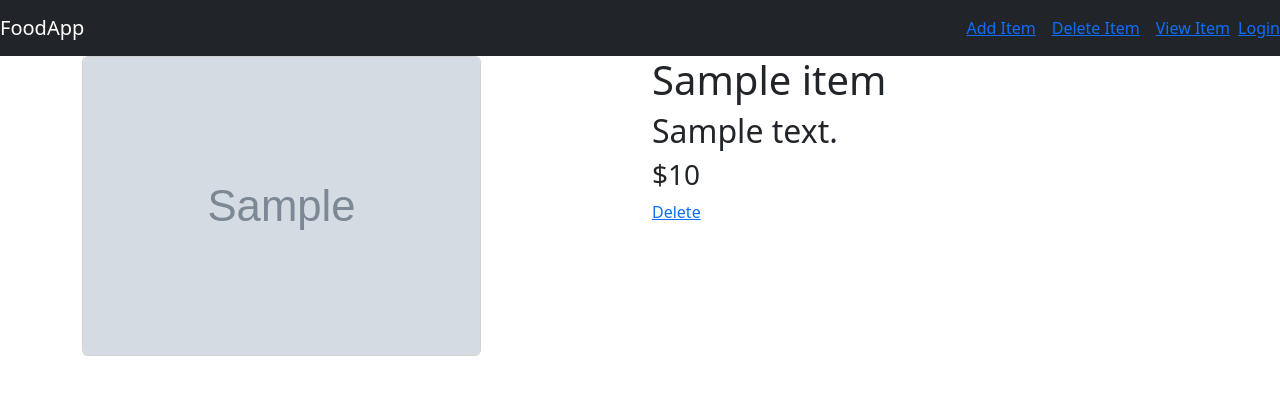
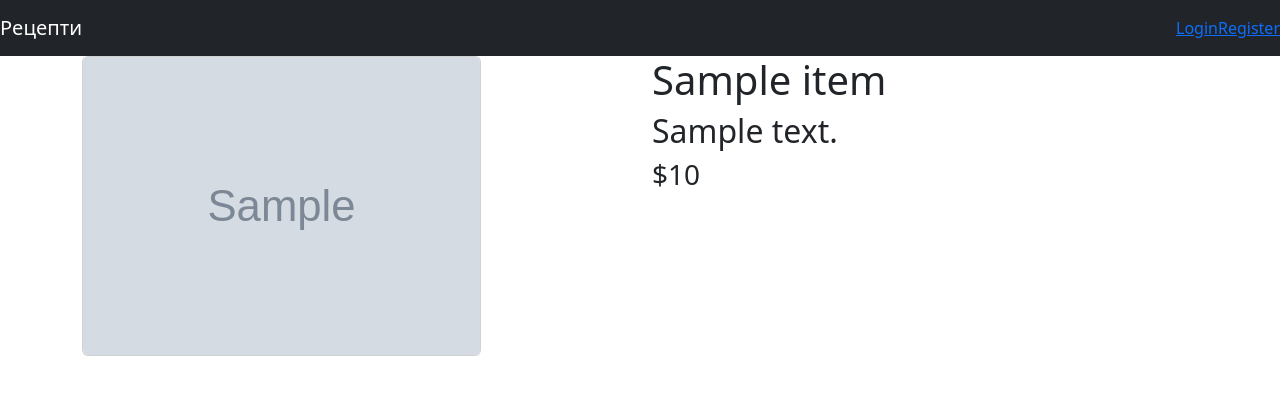
Before and after one commit to divanster/djangofoodrecepies, a Django app: page /food/1/ in a window 1280 px wide. Shown: the top 395 px of the page. Run offline with Django 5.2, Linux system fonts and the light colour scheme; tables that the repository leaves empty hold one stand-in row (values such as "Sample post"); grey boxes marked "Sample" are stand-in pictures.

Commit message:
Workng over navbar and permissions

```diff
--- a/food/templates/food/base.html
+++ b/food/templates/food/base.html
@@ -9,17 +9,18 @@
 <body>
 
         <nav class="navbar navbar-dark bg-dark">
-                <a href="#" class="navbar-brand text-start">FoodApp</a>
+                <a href="#" class="navbar-brand text-start">Рецепти</a>
 
                 <div class="navbar d-flex justify-content-center">
-                    <a class="nav-item mx-2" href="{% url 'food:create_item' %}">Add Item</a>
-                    <a class="nav-item mx-2" href="#">Delete Item</a>
-                    <a class="nav-item mx-2" href="#">View Item</a>
+
                     {% if user.is_authenticated %}
+                        <a class="nav-item mx-2" href="{% url 'food:create_item' %}">Add Item</a>
                         <a href="{% url 'logout' %}">Logout</a>
                         <a href="{% url 'profile' %}">Profile</a>
                     {% else %}
                         <a href="{% url 'login' %}">Login</a>
+                        <a href="{% url 'register' %}">Register</a>
+
                     {% endif %}
                 </div>
         </nav>
--- a/food/templates/food/detail.html
+++ b/food/templates/food/detail.html
@@ -8,13 +8,15 @@
             <img src="{{ item.item_image }}" class="card" style="max-height: 300px; width: auto;" />
         </div>
         <div class="col-md-6">
-            <h1>{{ object.item_name }}</h1>
-            <h2>{{ object.item_desc }}</h2>
-            <h3>${{ object.item_price }}</h3>
-            <a href="{% url 'food:delete_item' item.id %}">Delete</a>
+            <h1>{{ item.item_name }}</h1>
+            <h2>{{ item.item_desc }}</h2>
+            <h3>${{ item.item_price }}</h3>
+            {% if user.is_authenticated %}
+                <a href="{% url 'food:delete_item' item.id %}">Delete</a>
+                <a href="{% url 'food:update_item' item.id %}">Update</a>
+            {% endif %}
         </div>
     </div>
 </div>
 
-
 {% endblock %}
--- a/food/templates/food/index.html
+++ b/food/templates/food/index.html
@@ -27,6 +27,7 @@
         </div>
     </div>
     {% endfor %}
+        <h1>gdfgdfgdfgdf<h1/>
 
     {% endblock %}
 </html>
--- a/food/templates/food/item-form.html
+++ b/food/templates/food/item-form.html
@@ -7,7 +7,7 @@
             <div class="card bg-light">
                 <div class="card-header text-white bg-info">
                     <div class="card-title">
-                        Form Title
+                        Register
                     </div>
                 </div>
                 <div class="card-body">
--- a/mysite/settings.py
+++ b/mysite/settings.py
@@ -114,9 +114,11 @@ USE_TZ = True
 
 STATIC_URL = '/static/'
 LOGIN_REDIRECT_URL = 'food:index'
-LOGIN_URL = 'login'
+LOGIN_URL = '/users/login/'
 MEDIA_ROOT = os.path.join(BASE_DIR, 'pictures')
 MEDIA_URL = '/pictures/'
+LOGIN_TEMPLATE = 'users/login.html'
+
 
 # Default primary key field type
 # https://docs.djangoproject.com/en/5.0/ref/settings/#default-auto-field
--- a/mysite/urls.py
+++ b/mysite/urls.py
@@ -20,6 +20,9 @@ from users import views as user_views
 from django.contrib.auth import views as authentication_views
 from django.conf import settings
 from django.conf.urls.static import static
+from django.contrib.auth.views import LoginView, LogoutView
+from django.views.generic import RedirectView
+
 
 #
 # from users.views import CustomLogoutView
@@ -32,6 +35,8 @@ urlpatterns = [
     path('logout/', authentication_views.LogoutView.as_view(template_name='users/logout.html'), name='logout'),
     # path('logout/', CustomLogoutView.as_view(), name='logout'),
     path('profile/', user_views.profilepage, name='profile'),
+    path('', RedirectView.as_view(url='food/', permanent=False)),
+    # path('', LoginView.as_view(), name='root'),
 
 ]
 
--- /dev/null
+++ b/requirements.txt
@@ -0,0 +1,4 @@
+asgiref==3.8.1
+Django==4.2
+pillow==10.3.0
+sqlparse==0.5.0
--- a/users/forms.py
+++ b/users/forms.py
@@ -19,6 +19,7 @@ from django.contrib.auth.forms import UserCreationForm
 
 
 class RegisterForm(UserCreationForm):
+    username = forms.CharField(label='Username', widget=forms.TextInput())
     email = forms.EmailField(label='Email')
     password1 = forms.CharField(label='Password')
     password2 = forms.CharField(label='Confirm Password')
```
Also changed, not shown: 1 other file.
